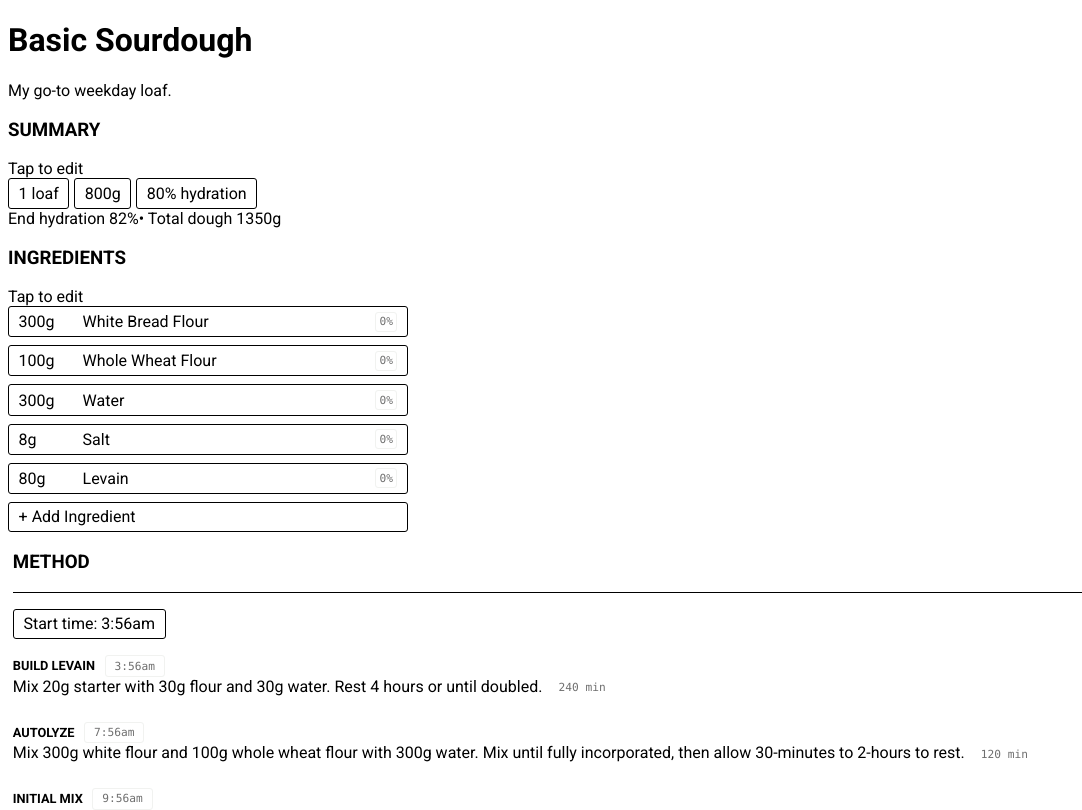
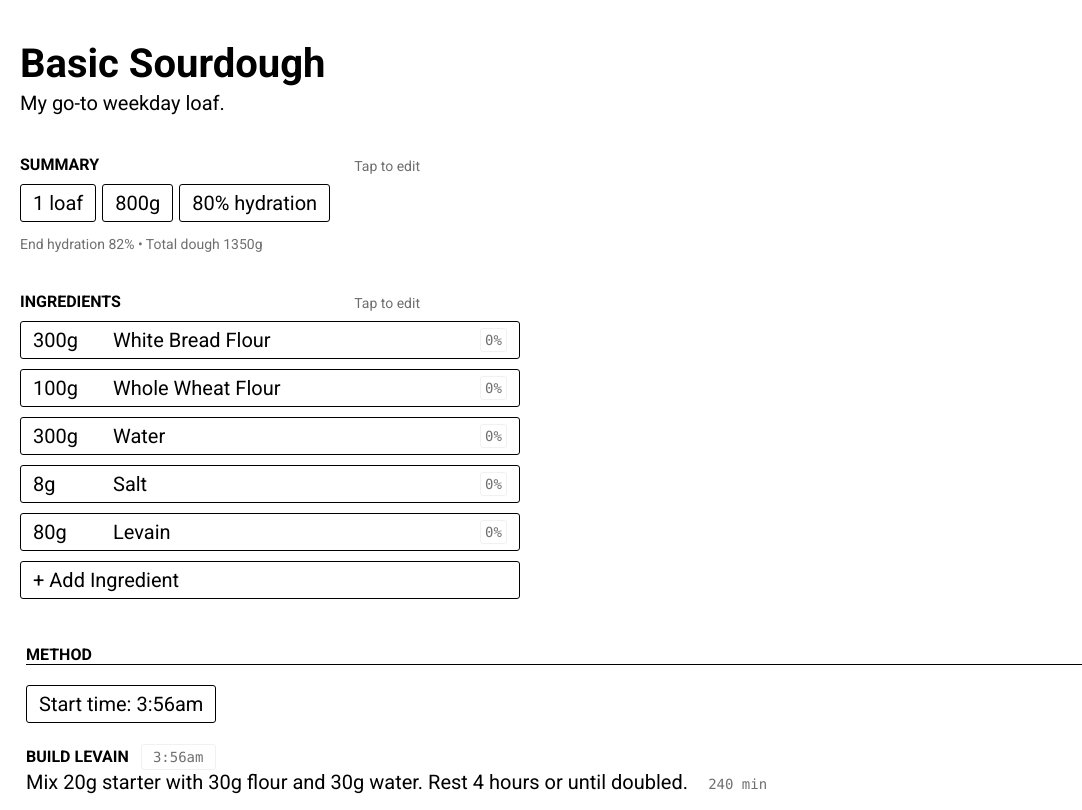
Before and after one commit to josh-cpm/bread-vue, a Vue app: page / in a window 1280 px wide. Shown: the top 810 px of the page, without its empty margins (0-1082 px from the left). Built offline with nearby package versions, Linux system fonts and the light colour scheme.

Commit message:
Added spacing between sections, styled tiptext, added some global styles.

```diff
--- a/src/App.vue
+++ b/src/App.vue
@@ -3,8 +3,11 @@
     :recipeTitle="recipeTitle"
     :recipeDescription="recipeDescription"
   ></Header>
+  <div class="spacer"></div>
   <Summary></Summary>
+  <div class="spacer"></div>
   <Ingredients :ingredients="ingredients"></Ingredients>
+  <div class="spacer"></div>
   <Method></Method>
 </template>
 
@@ -34,8 +37,31 @@ export default {
 </script>
 
 <style>
+* {
+  font-family: 'Roboto', sans-serif;
+  padding: 0;
+  margin: 0;
+}
+
 html {
-  font-family: 'Roboto', sans-serif;
+  font-size: 20px;
+}
+
+h1 {
+  margin-top: 1rem;
+  margin-bottom: 0.2rem;
+}
+
+h3 {
+  font-size: 0.8rem;
+}
+
+#app {
+  margin: 2rem 1rem;
+}
+
+.spacer {
+  height: 2rem;
 }
 
 .white-cta {
--- a/src/components/Ingredients.vue
+++ b/src/components/Ingredients.vue
@@ -38,4 +38,19 @@ export default {
   flex-direction: column;
   max-width: 25rem;
 }
+
+.tiptext {
+  /* font-family: Monaco; */
+  font-size: 0.7rem;
+  color: #6f6f6f;
+}
+
+.section-header {
+  display: flex;
+  flex-direction: row;
+  justify-content: space-between;
+  align-items: flex-end;
+  margin-bottom: 0.5rem;
+  max-width: 20rem;
+}
 </style>
--- a/src/components/Summary.vue
+++ b/src/components/Summary.vue
@@ -10,7 +10,7 @@
   </div>
   <div class="dough-summary-stats">
     <span class="end-hydration-label">End hydration 82%</span>
-    <span class="end-hydration-label">• Total dough 1350g</span>
+    <span class="end-hydration-label"> • Total dough 1350g</span>
   </div>
 </template>
 
@@ -21,6 +21,21 @@ export default {
 </script>
 
 <style scoped>
+.tiptext {
+  /* font-family: Monaco; */
+  font-size: 0.7rem;
+  color: #6f6f6f;
+}
+
+.section-header {
+  display: flex;
+  flex-direction: row;
+  justify-content: space-between;
+  align-items: flex-end;
+  margin-bottom: 0.5rem;
+  max-width: 20rem;
+}
+
 .white-cta {
   display: inline-block;
   margin-right: 0.3em;
@@ -30,4 +45,10 @@ export default {
   border: 1px solid black;
   cursor: pointer;
 }
+
+.dough-summary-stats {
+  font-size: 0.7rem;
+  color: #6f6f6f;
+  margin-top: 0.7rem;
+}
 </style>
```
